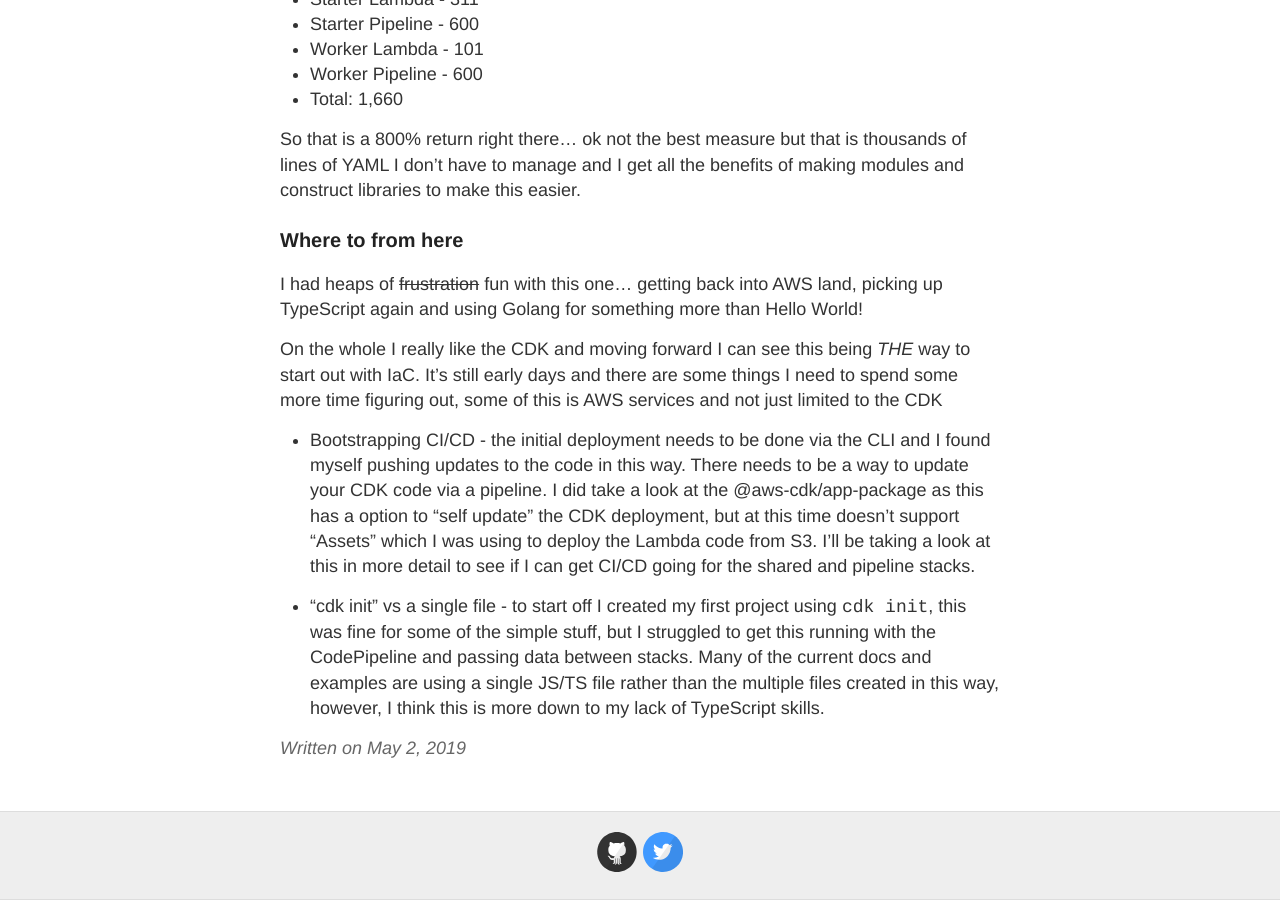
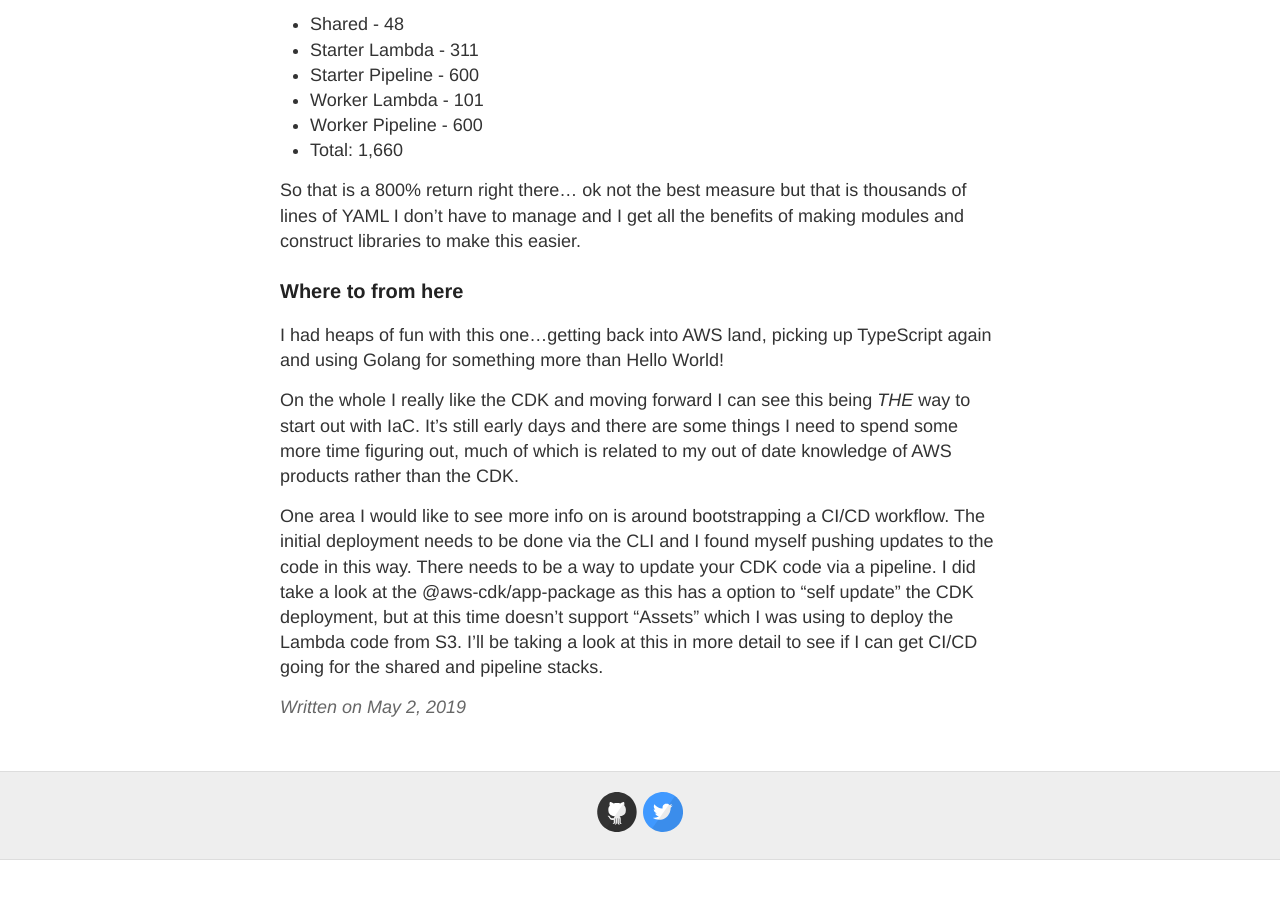
Before and after one commit to msimpsonnz/msimpsonnz.github.io, a Jekyll site: the page built from _posts/2019-05-02-AWS-CDK.md, in a window 1280 px wide and 900 px high, scrolled down 3352 px. Built offline with Jekyll 4.4.1, drawn with Linux system fonts in a browser that asks for light colours; comment, search, counter and statistics services are not loaded; after the commit the page ends 4212 px from its top, so only the background shows below that; some of the changed text lies outside the part shown.

Commit message:
minor edits

```diff
--- a/_posts/2019-05-02-AWS-CDK.md
+++ b/_posts/2019-05-02-AWS-CDK.md
@@ -94,13 +94,11 @@
 
 ### Where to from here
 
-I had heaps of ~~frustration~~ fun with this one... getting back into AWS land, picking up TypeScript again and using Golang for something more than Hello World!
+I had heaps of fun with this one...getting back into AWS land, picking up TypeScript again and using Golang for something more than Hello World!
 
-On the whole I really like the CDK and moving forward I can see this being *THE* way to start out with IaC. It's still early days and there are some things I need to spend some more time figuring out, some of this is AWS services and not just limited to the CDK
+On the whole I really like the CDK and moving forward I can see this being *THE* way to start out with IaC. It's still early days and there are some things I need to spend some more time figuring out, much of which is related to my out of date knowledge of AWS products rather than the CDK.
 
-* Bootstrapping CI/CD - the initial deployment needs to be done via the CLI and I found myself pushing updates to the code in this way. There needs to be a way to update your CDK code via a pipeline. I did take a look at the @aws-cdk/app-package as this has a option to "self update" the CDK deployment, but at this time doesn't support "Assets" which I was using to deploy the Lambda code from S3. I'll be taking a look at this in more detail to see if I can get CI/CD going for the shared and pipeline stacks.
-
-* "cdk init" vs a single file - to start off I created my first project using `cdk init`, this was fine for some of the simple stuff, but I struggled to get this running with the CodePipeline and passing data between stacks. Many of the current docs and examples are using a single JS/TS file rather than the multiple files created in this way, however, I think this is more down to my lack of TypeScript skills.
+One area I would like to see more info on is around bootstrapping a CI/CD workflow. The initial deployment needs to be done via the CLI and I found myself pushing updates to the code in this way. There needs to be a way to update your CDK code via a pipeline. I did take a look at the @aws-cdk/app-package as this has a option to "self update" the CDK deployment, but at this time doesn't support "Assets" which I was using to deploy the Lambda code from S3. I'll be taking a look at this in more detail to see if I can get CI/CD going for the shared and pipeline stacks.
 
 [AWS Cloud Development Kit (CDK)]: https://docs.aws.amazon.com/CDK/latest/userguide/what-is.html
 [pulumi.io]: https://pulumi.io
```
Also changed, not shown: other parts of _posts/2019-05-02-AWS-CDK.md (+3 -3 lines).
